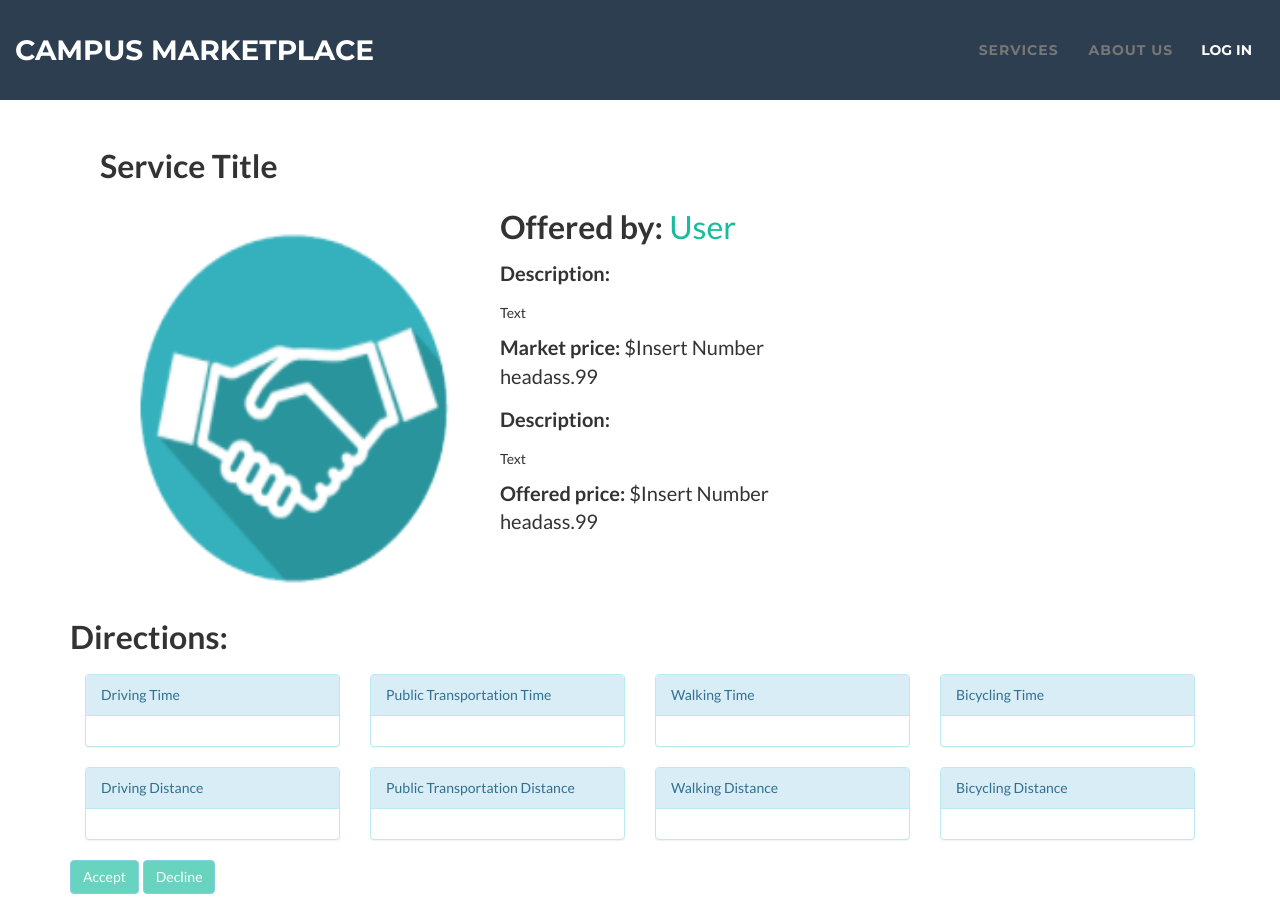
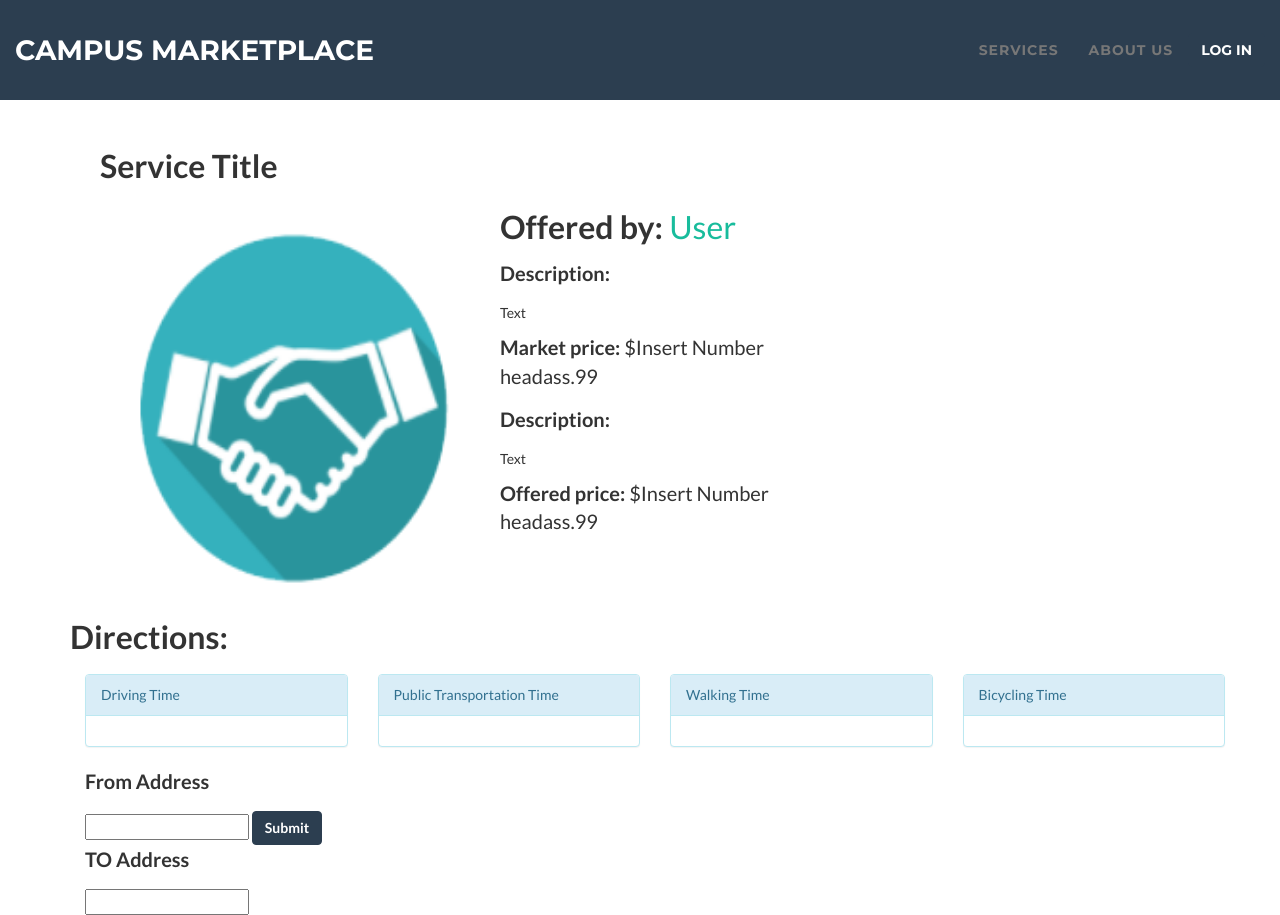
Before and after one commit to rithik/CampusMarketplace, a Flask app: template templates/success.html in a window 1280 px wide. Shown: the top 915 px of the page. Before the commit the page ends 894 px from the top, so only its background shows below. Run offline with Flask 2, Linux system fonts and the light colour scheme; the template is opened without the code that fills it, so the values that code supplies are empty; some libraries are stand-ins or nearby versions.

Commit message:
Map finally working

```diff
--- a/templates/success.html
+++ b/templates/success.html
@@ -12,14 +12,14 @@
     <script src="https://ajax.googleapis.com/ajax/libs/jquery/1.11.0/jquery.min.js"></script>
 
     <script src="https://www.gstatic.com/firebasejs/4.1.2/firebase.js"></script>
-    <script src="http://code.jquery.com/jquery-1.11.0.min.js"></script>
+    <script src="https://code.jquery.com/jquery-1.11.0.min.js"></script>
     <script type='text/javascript' src='https://cdn.firebase.com/js/client/1.0.15/firebase.js'></script>
     <script src="https://cdnjs.cloudflare.com/ajax/libs/socket.io/1.7.3/socket.io.js"></script>
     <script type="text/javascript" src="//ajax.googleapis.com/ajax/libs/jquery/2.0.0/jquery.min.js"></script>
-    <script src="../static/css/js/map.js"></script>
+    <script type="text/javascript" src="../static/js/map.js"></script>
     <!-- Bootstrap Core CSS -->
     <link href="../static/vendor/bootstrap/css/bootstrap.min.css" rel="stylesheet">
-    <script src="services.js"></script>
+    <script type="text/javascript" src="../static/js/services.js"></script>
 
     <!-- Theme CSS -->
     <link href="../static/css/freelancer.css" rel="stylesheet">
@@ -28,11 +28,35 @@
     <link href="../static/vendor/font-awesome/css/font-awesome.min.css" rel="stylesheet" type="text/css">
     <link href="https://fonts.googleapis.com/css?family=Montserrat:400,700" rel="stylesheet" type="text/css">
     <link href="https://fonts.googleapis.com/css?family=Lato:400,700,400italic,700italic" rel="stylesheet" type="text/css">
+
+    <meta name="viewport" content="initial-scale=1.0, user-scalable=no">
+        <meta charset="utf-8">
+        <title>Directions service</title>
+        <style>
+            /* Always set the map height explicitly to define the size of the div
+           * element that contains the map. */
+
+            #map {
+                height: 100%;
+            }
+
+            /* Optional: Makes the sample page fill the window. */
+
+            html,
+            body {
+                height: 100%;
+                margin: 0;
+                padding: 0;
+            }
+
+
+        </style>
 </head>
 
 <body id="page-top" class="index">
     <!-- Navigation -->
-    <div id="skipnav"><a href="#maincontent">Skip to main content</a></div>
+
+        <div id="skipnav"><a href="#maincontent">Skip to main content</a></div>
     <nav id="mainNav" class="navbar navbar-default navbar-fixed-top navbar-custom">
         <div class="container-fluid">
             <!--Brand and toggle get grouped for better mobile display -->
@@ -91,7 +115,8 @@
                     </div>
             </div>
             <p><label for="Directions" class="col-lg-19 col-form-label col-form-label-lg"><font size="+3">Directions:</font></label></p>
-            <div class="container-fluid">
+
+            <div class="container">
 
                 <div class="row">
                     <div class="col-md-3">
@@ -122,48 +147,27 @@
                         </div>
                     </div>
                 </div>
+                <p class="text-black">
+                    <label>From Address</label></p>
+                <input type="text" id="from" value="" placeholder="" />
+                <input type="button" id="submitButton" class="btn btn-primary" value="Submit" />
+
+
+                <p class="text-black">
+                    <label>TO Address</label></p>
+                <input type="text" id="to" value="" placeholder="" />
+
+                <div id = "map"></div>
+
             </div>
 
-            <div class="container-fluid">
+        <iframe class="map-top" width="598" height="450" src="https://www.google.com/maps/embed/v1/directions?key=AIzaSyBaFzK3GF_7CMn2RBragFEOM74uCppB9nw&#10;    &amp;origin=Science+and+Engineering+Hall+George+Washington&amp;destination=Marvin+Center+Washington+DC&amp;avoid=tolls|highways" allowfullscreen=""></iframe>
 
-                <div class="row">
-                    <div class="col-md-3">
-                        <div class="panel panel-info">
-                            <div class="panel-heading">Driving Distance</div>
-                            <div class="panel-body" id="DrivingD"></div>
-                        </div>
-                    </div>
-                    <div class="col-md-3">
-                        <div class="panel panel-info">
-                            <div class="panel-heading">Public Transportation Distance</div>
-                            <div class="panel-body" id="TransitD"></div>
-                        </div>
-                    </div>
-                    <div class="col-md-3">
-                        <div class="panel panel-info">
-                            <div class="panel-heading">Walking Distance</div>
-                            <div class="panel-body" id="WalkingD"></div>
-                        </div>
-                    </div>
-                    <div class="col-md-3">
-                        <div class="panel panel-info">
-                            <div class="panel-heading">Bicycling Distance</div>
-                            <div class="panel-body" id="BicyclingD"></div>
-                        </div>
-                    </div>
-                </div>
-            </div>
-            <p><span>
-                        <button id = "accept" disabled class="btn btn-info login" width = "100" height = "50" style = "background-color:#18BC9C" type="accept"> Accept</button>
-                    <button id = "decline" disabled class="btn btn-info login" style = "background-color:#18BC9C" type="decline"> Decline</button>
-                    </span></p>
+        <p><span>
+            <button id = "accept" disabled class="btn btn-info login" width = "100" height = "50" style = "background-color:#18BC9C" type="accept"> Accept</button>
+            <button id = "decline" disabled class="btn btn-info login" style = "background-color:#18BC9C" type="decline">Decline </button>
+        </span></p>
         </div>
-
-
-
-        <!-- /.container-fluid -->
-
-
-</body>
+    </body>
 
 </html>
```
Also changed, not shown: templates/index.html (+12 -25 lines), templates/maps.html (+22 -16 lines), 2 other files.
